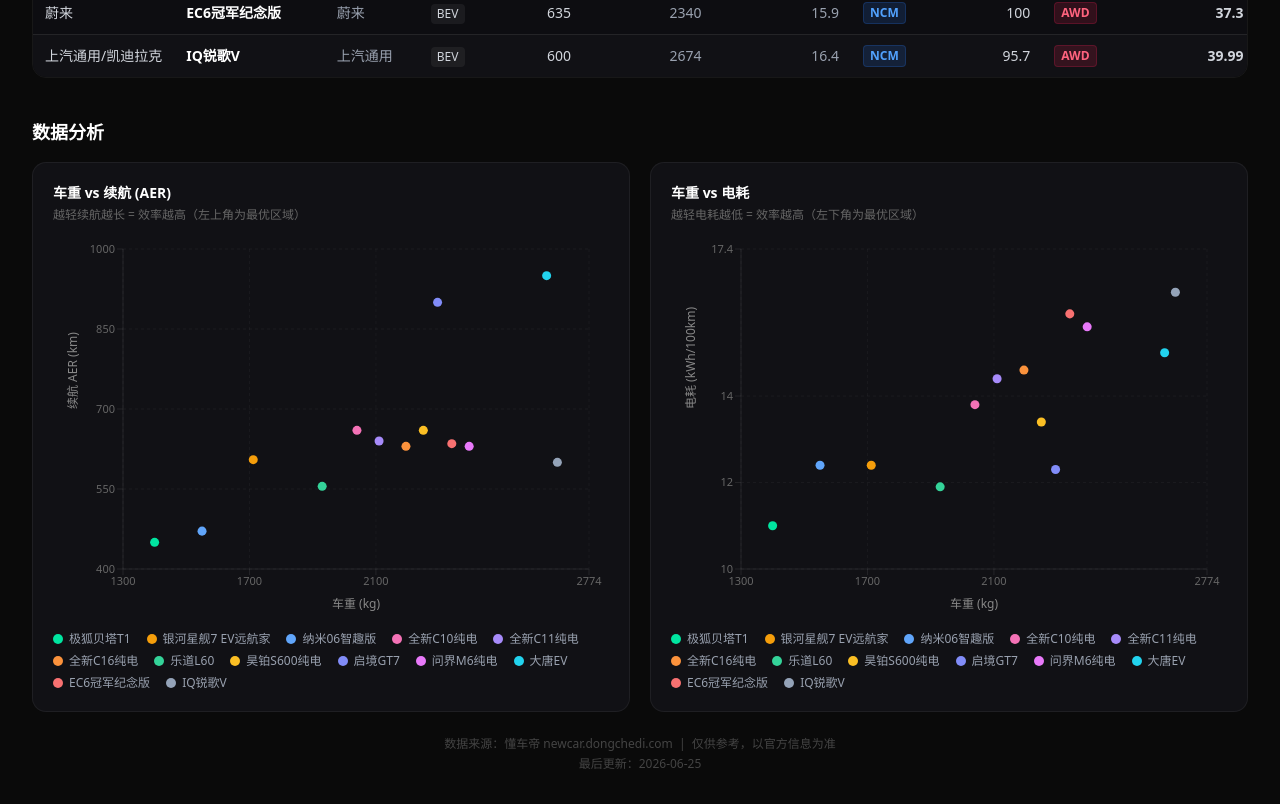
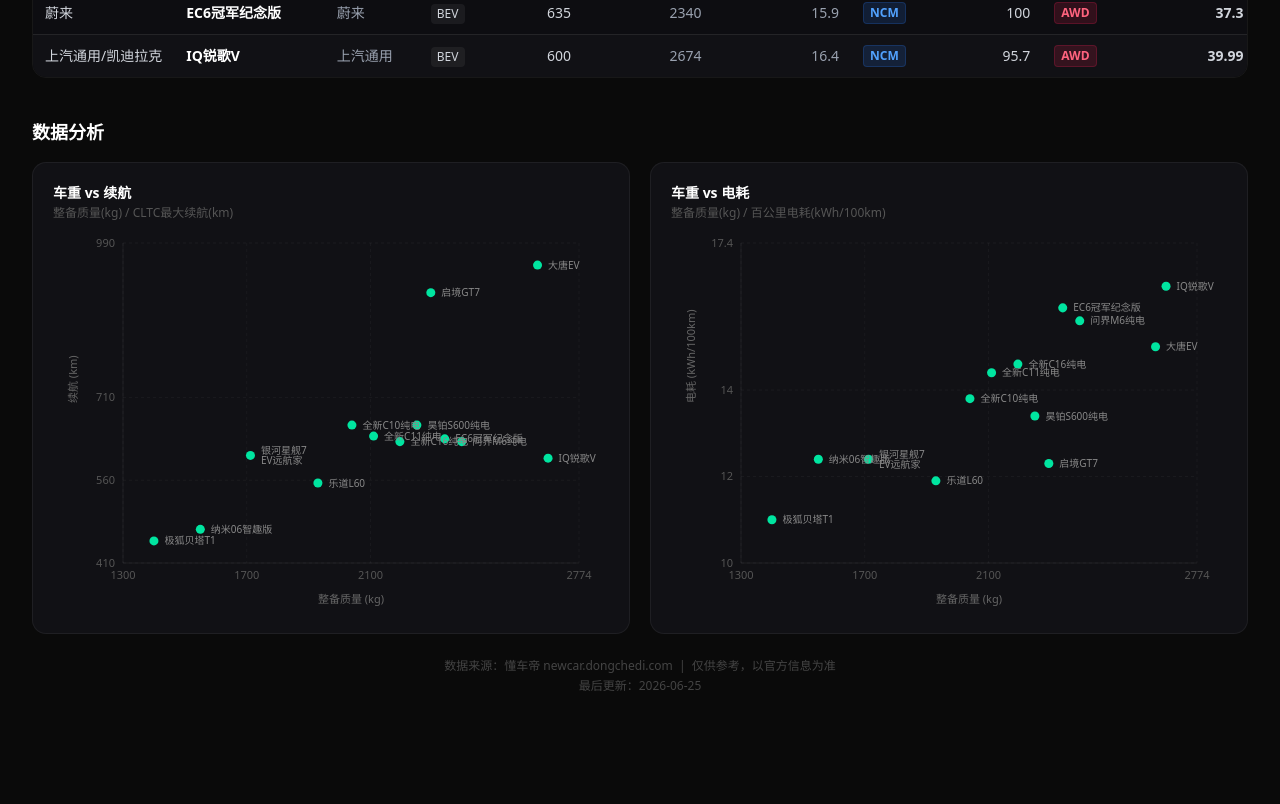
Before and after one commit to Frangkiee/Frankie_ev_cars, a Next.js app: page / in a window 1280 px wide. Shown: the part 730-1534 px from the top of the page. After the commit the page ends 1456 px from the top, so only its background shows below. Built offline with nearby package versions, Linux system fonts and the light colour scheme.

Commit message:
refactor: 简化散点图样式，统一单色+直接标注车名
Coze-Commit-Type: user
Coze-User-ID: 41109487888496
Coze-Conversation-ID: 8799601

```diff
--- a/src/components/charts.tsx
+++ b/src/components/charts.tsx
@@ -9,6 +9,7 @@
   Tooltip,
   ResponsiveContainer,
   Label,
+  LabelList,
 } from 'recharts';
 import type { CarRecord } from '@/data/cars';
 
@@ -16,8 +17,6 @@
   name: string;
   weight: number;
   y: number;
-  group: string;
-  price: string;
 }
 
 function parseFirstNum(val: string): number | null {
@@ -40,127 +39,102 @@
   return data
     .map((car) => {
       const weight = parseFirstNum(car.weight);
-      const y = yKey === 'aer' ? parseMaxAER(car.aer) : parseFirstNum(car.consumption);
+      const y =
+        yKey === 'aer'
+          ? parseMaxAER(car.aer)
+          : parseFirstNum(car.consumption);
       if (weight === null || y === null) return null;
-      return {
-        name: car.name,
-        weight,
-        y,
-        group: car.group,
-        price: car.price,
-      };
+      return { name: car.name, weight, y };
     })
     .filter((p): p is ChartPoint => p !== null);
 }
 
-const COLORS = [
-  '#00e5a0', '#f59e0b', '#60a5fa', '#f472b6',
-  '#a78bfa', '#fb923c', '#34d399', '#fbbf24',
-  '#818cf8', '#e879f9', '#22d3ee', '#f87171', '#94a3b8',
-];
-
-function CustomTooltip({
+function SimpleTooltip({
   active,
   payload,
   yLabel,
+  yUnit,
 }: {
   active?: boolean;
   payload?: Array<{ payload: ChartPoint }>;
   yLabel: string;
+  yUnit: string;
 }) {
   if (!active || !payload?.length) return null;
   const d = payload[0].payload;
   return (
-    <div className="rounded-lg border border-white/10 bg-[#1a1a2e] px-3 py-2 text-xs shadow-xl">
-      <div className="font-semibold text-white mb-1">{d.name}</div>
-      <div className="text-gray-400">{d.group}</div>
-      <div className="mt-1 flex gap-3">
-        <span className="text-gray-300">
-          车重: <span className="text-white font-medium">{d.weight} kg</span>
-        </span>
-        <span className="text-gray-300">
-          {yLabel}:{' '}
-          <span className="text-[#00e5a0] font-medium">{d.y}</span>
-        </span>
+    <div className="rounded-md border border-white/10 bg-[#1a1a2e] px-2.5 py-1.5 text-xs">
+      <div className="text-white font-medium">{d.name}</div>
+      <div className="text-gray-400 mt-0.5">
+        {d.weight} kg &nbsp;/&nbsp; {d.y} {yUnit}
       </div>
-      <div className="text-[#f59e0b] mt-0.5">价格: {d.price} 万</div>
     </div>
   );
 }
+
+const DOT = '#00e5a0';
 
 export function WeightRangeChart({ data }: { data: CarRecord[] }) {
   const points = buildPoints(data, 'aer');
 
   return (
     <div className="rounded-xl border border-white/[0.06] bg-[#111115] p-4 sm:p-5">
-      <h3 className="text-sm font-semibold text-white mb-1">
-        车重 vs 续航 (AER)
+      <h3 className="text-sm font-semibold text-white mb-0.5">
+        车重 vs 续航
       </h3>
-      <p className="text-xs text-[#666] mb-4">
-        越轻续航越长 = 效率越高（左上角为最优区域）
+      <p className="text-xs text-[#555] mb-3">
+        整备质量(kg) / CLTC最大续航(km)
       </p>
       <div className="h-[320px] sm:h-[380px]">
         <ResponsiveContainer width="100%" height="100%">
-          <ScatterChart margin={{ top: 10, right: 20, bottom: 20, left: 10 }}>
+          <ScatterChart margin={{ top: 10, right: 30, bottom: 20, left: 10 }}>
             <CartesianGrid strokeDasharray="3 3" stroke="rgba(255,255,255,0.04)" />
             <XAxis
               type="number"
               dataKey="weight"
               domain={['dataMin - 100', 'dataMax + 100']}
-              tick={{ fill: '#666', fontSize: 11 }}
-              axisLine={{ stroke: 'rgba(255,255,255,0.08)' }}
-              tickLine={{ stroke: 'rgba(255,255,255,0.08)' }}
+              tick={{ fill: '#555', fontSize: 11 }}
+              axisLine={{ stroke: 'rgba(255,255,255,0.06)' }}
+              tickLine={false}
             >
               <Label
-                value="车重 (kg)"
+                value="整备质量 (kg)"
                 position="bottom"
-                offset={0}
-                style={{ fill: '#888', fontSize: 12 }}
+                offset={2}
+                style={{ fill: '#666', fontSize: 11 }}
               />
             </XAxis>
             <YAxis
               type="number"
               dataKey="y"
-              domain={['dataMin - 50', 'dataMax + 50']}
-              tick={{ fill: '#666', fontSize: 11 }}
-              axisLine={{ stroke: 'rgba(255,255,255,0.08)' }}
-              tickLine={{ stroke: 'rgba(255,255,255,0.08)' }}
+              domain={['dataMin - 40', 'dataMax + 40']}
+              tick={{ fill: '#555', fontSize: 11 }}
+              axisLine={{ stroke: 'rgba(255,255,255,0.06)' }}
+              tickLine={false}
             >
               <Label
-                value="续航 AER (km)"
+                value="续航 (km)"
                 angle={-90}
                 position="insideLeft"
                 offset={10}
-                style={{ fill: '#888', fontSize: 12 }}
+                style={{ fill: '#666', fontSize: 11 }}
               />
             </YAxis>
             <Tooltip
-              content={<CustomTooltip yLabel="续航" />}
-              cursor={{ strokeDasharray: '3 3', stroke: 'rgba(255,255,255,0.1)' }}
+              content={<SimpleTooltip yLabel="续航" yUnit="km" />}
+              cursor={false}
             />
-            {points.map((point, idx) => (
-              <Scatter
-                key={point.name}
-                data={[point]}
-                fill={COLORS[idx % COLORS.length]}
-                name={point.name}
-              >
-              </Scatter>
-            ))}
+            <Scatter data={points} fill={DOT} r={4}>
+              <LabelList
+                dataKey="name"
+                position="right"
+                fill="#888"
+                fontSize={10}
+                offset={6}
+              />
+            </Scatter>
           </ScatterChart>
         </ResponsiveContainer>
-      </div>
-      {/* Legend */}
-      <div className="mt-3 flex flex-wrap gap-x-4 gap-y-1.5">
-        {points.map((p, idx) => (
-          <div key={p.name} className="flex items-center gap-1.5 text-xs">
-            <span
-              className="inline-block w-2.5 h-2.5 rounded-full"
-              style={{ backgroundColor: COLORS[idx % COLORS.length] }}
-            />
-            <span className="text-gray-400">{p.name}</span>
-          </div>
-        ))}
       </div>
     </div>
   );
@@ -171,74 +145,62 @@
 
   return (
     <div className="rounded-xl border border-white/[0.06] bg-[#111115] p-4 sm:p-5">
-      <h3 className="text-sm font-semibold text-white mb-1">
+      <h3 className="text-sm font-semibold text-white mb-0.5">
         车重 vs 电耗
       </h3>
-      <p className="text-xs text-[#666] mb-4">
-        越轻电耗越低 = 效率越高（左下角为最优区域）
+      <p className="text-xs text-[#555] mb-3">
+        整备质量(kg) / 百公里电耗(kWh/100km)
       </p>
       <div className="h-[320px] sm:h-[380px]">
         <ResponsiveContainer width="100%" height="100%">
-          <ScatterChart margin={{ top: 10, right: 20, bottom: 20, left: 10 }}>
+          <ScatterChart margin={{ top: 10, right: 30, bottom: 20, left: 10 }}>
             <CartesianGrid strokeDasharray="3 3" stroke="rgba(255,255,255,0.04)" />
             <XAxis
               type="number"
               dataKey="weight"
               domain={['dataMin - 100', 'dataMax + 100']}
-              tick={{ fill: '#666', fontSize: 11 }}
-              axisLine={{ stroke: 'rgba(255,255,255,0.08)' }}
-              tickLine={{ stroke: 'rgba(255,255,255,0.08)' }}
+              tick={{ fill: '#555', fontSize: 11 }}
+              axisLine={{ stroke: 'rgba(255,255,255,0.06)' }}
+              tickLine={false}
             >
               <Label
-                value="车重 (kg)"
+                value="整备质量 (kg)"
                 position="bottom"
-                offset={0}
-                style={{ fill: '#888', fontSize: 12 }}
+                offset={2}
+                style={{ fill: '#666', fontSize: 11 }}
               />
             </XAxis>
             <YAxis
               type="number"
               dataKey="y"
               domain={['dataMin - 1', 'dataMax + 1']}
-              tick={{ fill: '#666', fontSize: 11 }}
-              axisLine={{ stroke: 'rgba(255,255,255,0.08)' }}
-              tickLine={{ stroke: 'rgba(255,255,255,0.08)' }}
+              tick={{ fill: '#555', fontSize: 11 }}
+              axisLine={{ stroke: 'rgba(255,255,255,0.06)' }}
+              tickLine={false}
             >
               <Label
                 value="电耗 (kWh/100km)"
                 angle={-90}
                 position="insideLeft"
                 offset={10}
-                style={{ fill: '#888', fontSize: 12 }}
+                style={{ fill: '#666', fontSize: 11 }}
               />
             </YAxis>
             <Tooltip
-              content={<CustomTooltip yLabel="电耗" />}
-              cursor={{ strokeDasharray: '3 3', stroke: 'rgba(255,255,255,0.1)' }}
+              content={<SimpleTooltip yLabel="电耗" yUnit="kWh/100km" />}
+              cursor={false}
             />
-            {points.map((point, idx) => (
-              <Scatter
-                key={point.name}
-                data={[point]}
-                fill={COLORS[idx % COLORS.length]}
-                name={point.name}
-              >
-              </Scatter>
-            ))}
+            <Scatter data={points} fill={DOT} r={4}>
+              <LabelList
+                dataKey="name"
+                position="right"
+                fill="#888"
+                fontSize={10}
+                offset={6}
+              />
+            </Scatter>
           </ScatterChart>
         </ResponsiveContainer>
-      </div>
-      {/* Legend */}
-      <div className="mt-3 flex flex-wrap gap-x-4 gap-y-1.5">
-        {points.map((p, idx) => (
-          <div key={p.name} className="flex items-center gap-1.5 text-xs">
-            <span
-              className="inline-block w-2.5 h-2.5 rounded-full"
-              style={{ backgroundColor: COLORS[idx % COLORS.length] }}
-            />
-            <span className="text-gray-400">{p.name}</span>
-          </div>
-        ))}
       </div>
     </div>
   );
```
